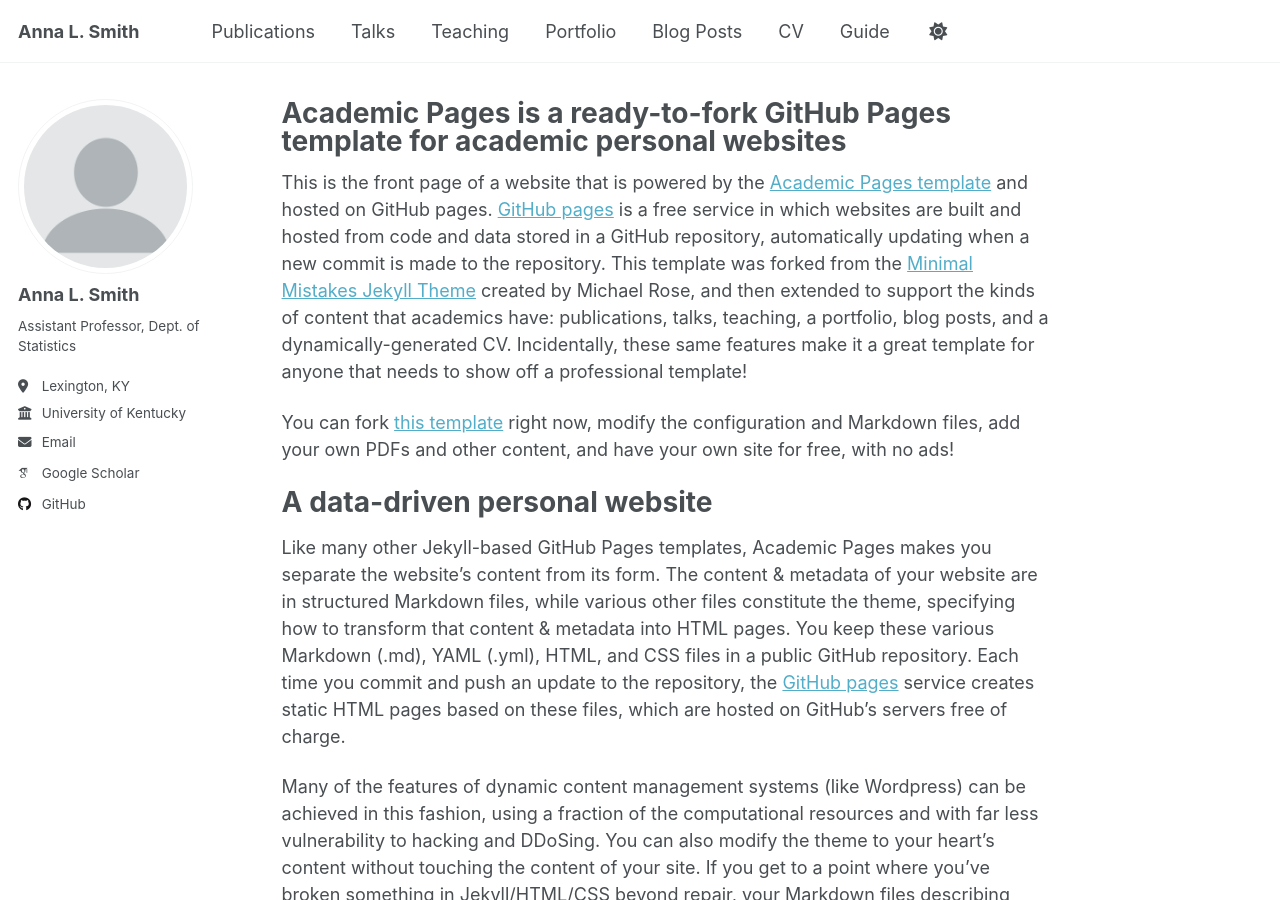
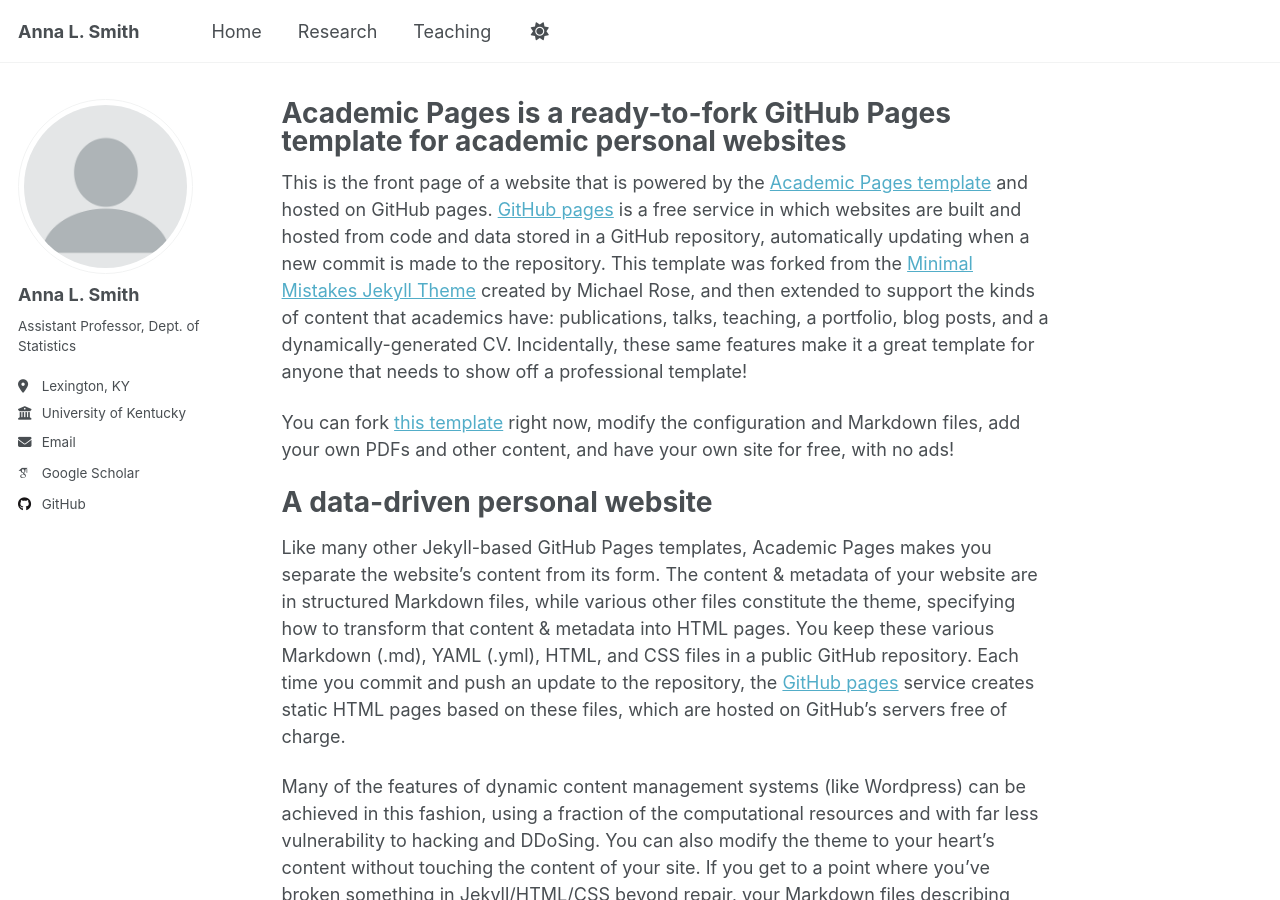
Before and after one commit to annalantzsmith/annalantzsmith.github.io, a Jekyll site: the page built from _pages/about.md, in a window 1280 px wide and 900 px high. Built offline with Jekyll 4.4.1, drawn with Linux system fonts in a browser that asks for light colours; some web fonts are replaced; a script that is not in the unit is left out.

Commit message:
Update navigation.yml
changed page titles

```diff
--- a/_data/navigation.yml
+++ b/_data/navigation.yml
@@ -8,26 +8,29 @@
 #      Markdown formatted page while the second is generated using JSON.
 
 main:
-  - title: "Publications"
-    url: /publications/
+  - title: "Home"
+    url: /
 
-  - title: "Talks"
-    url: /talks/
+  - title: "Research"
+    url: /research/
+
+  #- title: "Talks"
+  #  url: /talks/
 
   - title: "Teaching"
     url: /teaching/
 
-  - title: "Portfolio"
-    url: /portfolio/
+  #- title: "Portfolio"
+  #  url: /portfolio/
 
-  - title: "Blog Posts"
-    url: /year-archive/
+  #- title: "Blog Posts"
+  #  url: /year-archive/
 
-  - title: "CV"
-    url: /cv/
+  #- title: "CV"
+  #  url: /cv/
 
   # - title: "CV"
   #   url: /cv-json/
 
-  - title: "Guide"
-    url: /markdown/
+  #- title: "Guide"
+  #  url: /markdown/
```
